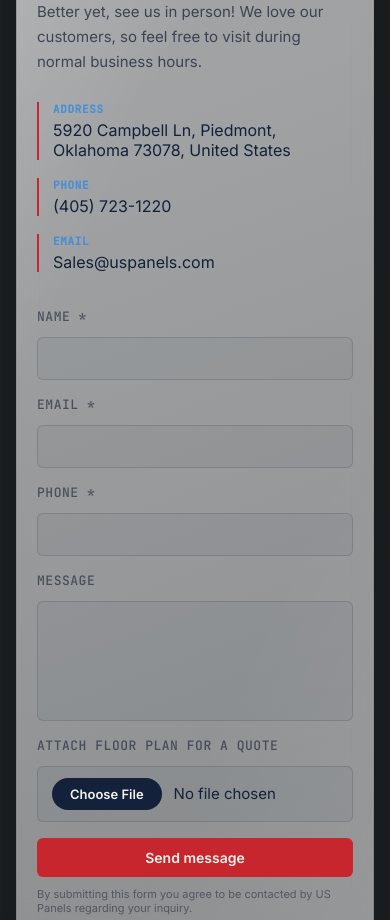
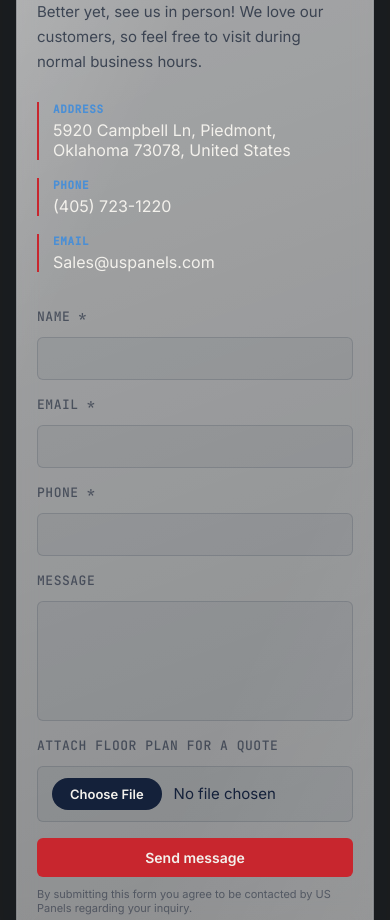
Before and after one commit to Harvestpanels/US-Panels-frontend, a React (Vite) app: page / in a window 390 px wide. Shown: the part 7740-8660 px from the top of the page. Built offline with nearby package versions, Linux system fonts and the light colour scheme.

Commit message:
Revert "Fix contact detail text (address/phone/email) to dark instead of white"
This reverts commit 4dcf095e2418fb7f698cb855f115dedc070b65bf.

```diff
--- a/src/App.css
+++ b/src/App.css
@@ -1022,12 +1022,7 @@ h3 {
   color: #4a8fd6;
 }
 
-.hp-contact__details li > span {
-  color: #14213a;
-}
-
 .hp-contact__details a {
-  color: #14213a;
   transition: color 0.2s ease;
 }
 
```
